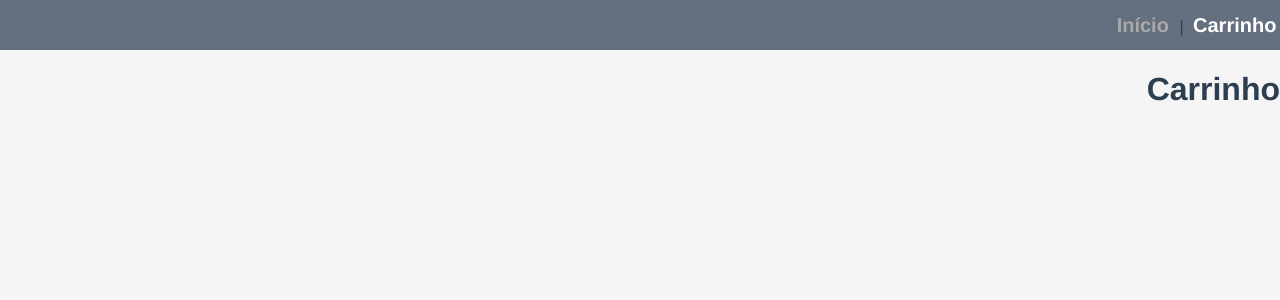
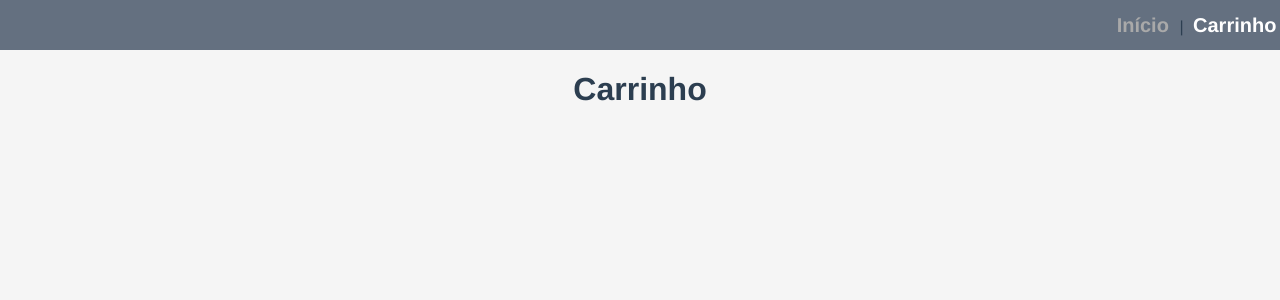
Before and after one commit to ReinaldoARamos/Loja, a Vue app: page /Cart in a window 1280 px wide. Shown: the top 300 px of the page. Built offline with nearby package versions, Linux system fonts and the light colour scheme.

Commit message:
Alinhando textos

```diff
--- a/src/views/Cart.vue
+++ b/src/views/Cart.vue
@@ -1,12 +1,16 @@
 <template>
-  <div>
+<div>
+  <div class="Textos">
     <h1>Carrinho</h1>
+
 <CartItemsCard
 v-for="product in items"
 :key="product.id"
 :product="product"
 />
+
   </div>
+</div>
 </template>
 
 <script>
@@ -16,9 +20,17 @@ export default {
     CartItemsCard
   },
   computed: {
-    products() {
+    product() {
       return this.$store.getters.cartItems;
     },
   },
 };
+
 </script>
+
+<style land="scss">
+.Textos{
+  text-align: center;
+}
+
+</style>
```
